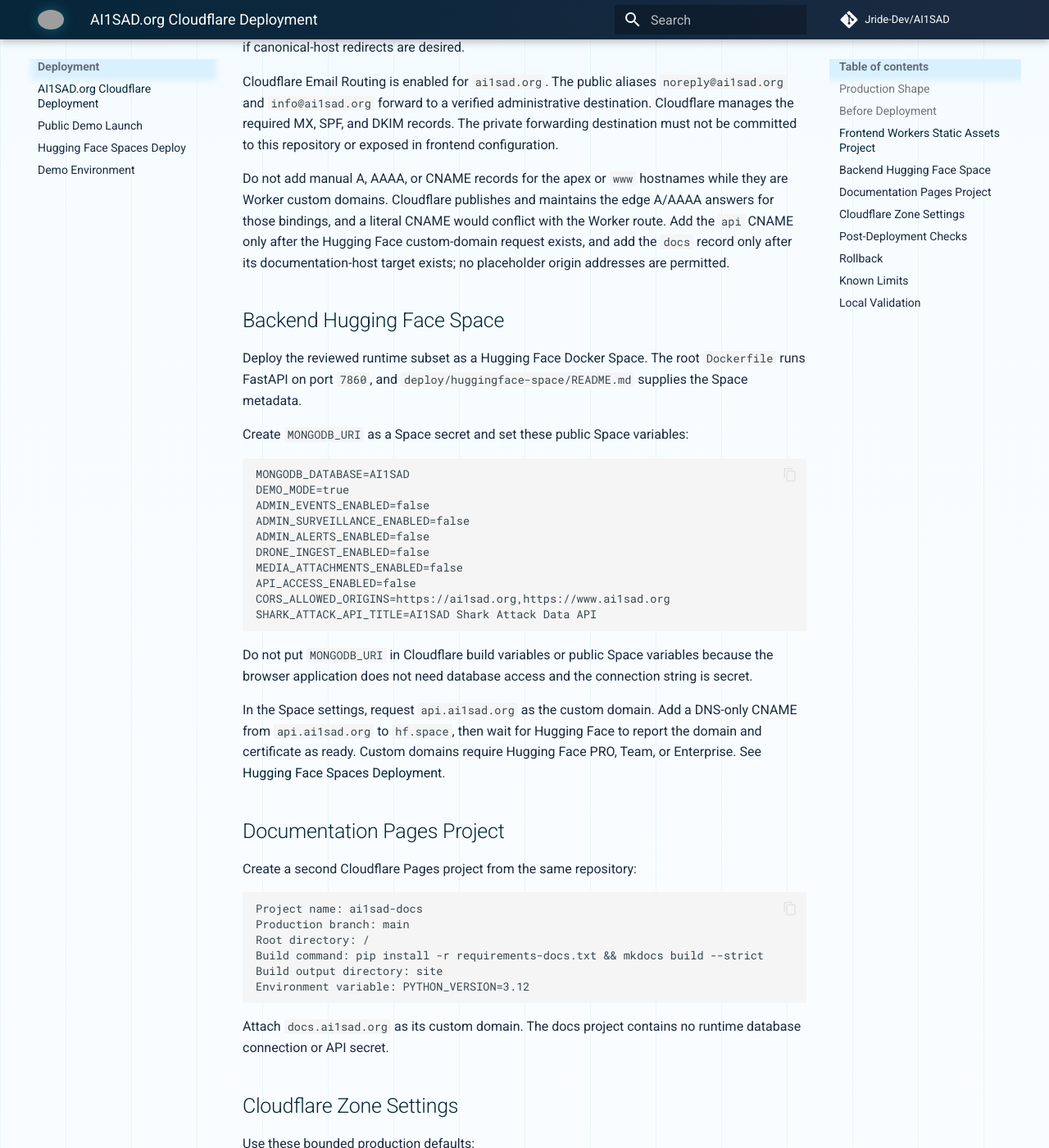
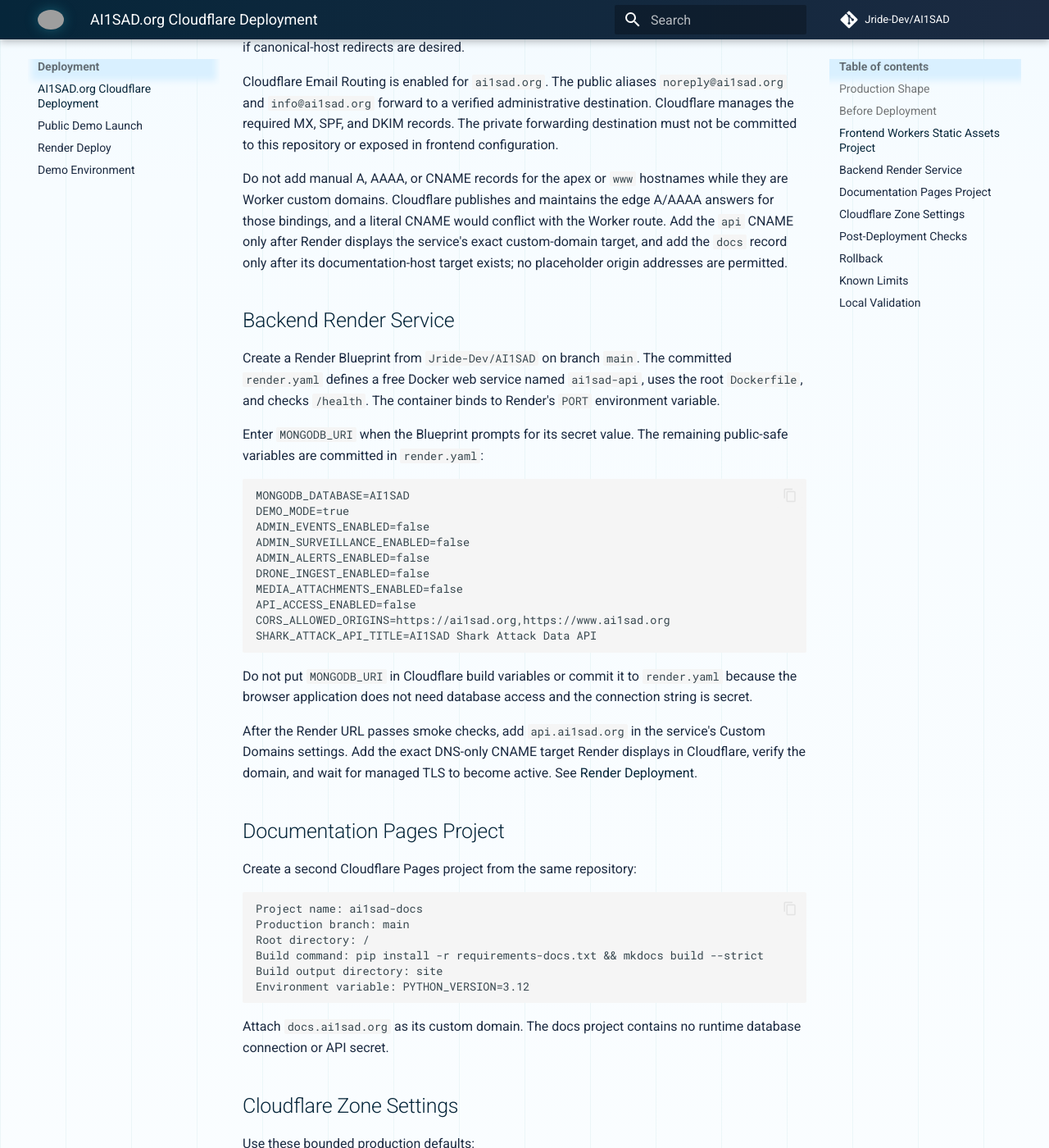
Before and after one commit to Jride-Dev/AI1SAD, an MkDocs documentation site: the page built from docs/CLOUDFLARE_DEPLOY.md, in a window 1280 px wide and 1400 px high, scrolled down 1690 px. Shown: the whole window at 82% size. Built offline with MkDocs 1.6.1 and Material for MkDocs 9.7.7, drawn with Linux system fonts in a browser that asks for light colours; comment, search, counter and statistics services are not loaded; some of the changed text lies outside the part shown; grey boxes are pictures that could not be loaded.

Commit message:
Switch backend deployment to Render

````diff
--- a/docs/CLOUDFLARE_DEPLOY.md
+++ b/docs/CLOUDFLARE_DEPLOY.md
@@ -8,7 +8,7 @@
 | --- | --- | --- |
 | `https://ai1sad.org` | Cloudflare Worker `ai1sad` with Static Assets | React dashboard and Incident Globe |
 | `https://www.ai1sad.org` | Cloudflare redirect | Redirects to the apex domain |
-| `https://api.ai1sad.org` | Hugging Face Docker Space | Read-only public API backed by MongoDB Atlas |
+| `https://api.ai1sad.org` | Render Docker web service | Read-only public API backed by MongoDB Atlas |
 | `https://docs.ai1sad.org` | Cloudflare Pages project `ai1sad-docs` | MkDocs documentation portal |
 
 The public deployment is a controlled demo. It does not enable admin writes, alerts, drone ingestion, media upload, billing, authentication, or private registry access. Target full working-version launch remains September 7, 2026.
@@ -17,7 +17,7 @@
 
 The production branch must contain the reviewed globe, deployment configuration, and documentation. Do not deploy directly from the current dirty working tree. Commit and push only after review.
 
-The configured MongoDB database currently contains `40,309` normalized incident documents and `3,398` Incident Globe projection documents. Keep the connection string in the Hugging Face Space secret named `MONGODB_URI` only.
+The configured MongoDB database currently contains `40,309` normalized incident documents and `3,398` Incident Globe projection documents. Keep the connection string in the Render secret environment variable named `MONGODB_URI` only.
 
 ## Frontend Workers Static Assets Project
 
@@ -47,13 +47,13 @@
 
 Cloudflare Email Routing is enabled for `ai1sad.org`. The public aliases `noreply@ai1sad.org` and `info@ai1sad.org` forward to a verified administrative destination. Cloudflare manages the required MX, SPF, and DKIM records. The private forwarding destination must not be committed to this repository or exposed in frontend configuration.
 
-Do not add manual A, AAAA, or CNAME records for the apex or `www` hostnames while they are Worker custom domains. Cloudflare publishes and maintains the edge A/AAAA answers for those bindings, and a literal CNAME would conflict with the Worker route. Add the `api` CNAME only after the Hugging Face custom-domain request exists, and add the `docs` record only after its documentation-host target exists; no placeholder origin addresses are permitted.
+Do not add manual A, AAAA, or CNAME records for the apex or `www` hostnames while they are Worker custom domains. Cloudflare publishes and maintains the edge A/AAAA answers for those bindings, and a literal CNAME would conflict with the Worker route. Add the `api` CNAME only after Render displays the service's exact custom-domain target, and add the `docs` record only after its documentation-host target exists; no placeholder origin addresses are permitted.
 
-## Backend Hugging Face Space
+## Backend Render Service
 
-Deploy the reviewed runtime subset as a Hugging Face Docker Space. The root `Dockerfile` runs FastAPI on port `7860`, and `deploy/huggingface-space/README.md` supplies the Space metadata.
+Create a Render Blueprint from `Jride-Dev/AI1SAD` on branch `main`. The committed `render.yaml` defines a free Docker web service named `ai1sad-api`, uses the root `Dockerfile`, and checks `/health`. The container binds to Render's `PORT` environment variable.
 
-Create `MONGODB_URI` as a Space secret and set these public Space variables:
+Enter `MONGODB_URI` when the Blueprint prompts for its secret value. The remaining public-safe variables are committed in `render.yaml`:
 
 ```text
 MONGODB_DATABASE=AI1SAD
@@ -68,9 +68,9 @@
 SHARK_ATTACK_API_TITLE=AI1SAD Shark Attack Data API
 ```
 
-Do not put `MONGODB_URI` in Cloudflare build variables or public Space variables because the browser application does not need database access and the connection string is secret.
+Do not put `MONGODB_URI` in Cloudflare build variables or commit it to `render.yaml` because the browser application does not need database access and the connection string is secret.
 
-In the Space settings, request `api.ai1sad.org` as the custom domain. Add a DNS-only CNAME from `api.ai1sad.org` to `hf.space`, then wait for Hugging Face to report the domain and certificate as ready. Custom domains require Hugging Face PRO, Team, or Enterprise. See [Hugging Face Spaces Deployment](HUGGINGFACE_SPACES_DEPLOY.md).
+After the Render URL passes smoke checks, add `api.ai1sad.org` in the service's Custom Domains settings. Add the exact DNS-only CNAME target Render displays in Cloudflare, verify the domain, and wait for managed TLS to become active. See [Render Deployment](RENDER_DEPLOY.md).
 
 ## Documentation Pages Project
 
@@ -124,7 +124,7 @@
 ## Rollback
 
 - Cloudflare Workers can roll the frontend back to a prior successful deployment; Cloudflare Pages can roll the docs back.
-- Hugging Face Spaces can roll the API back by restoring a previously validated Space repository revision while retaining the Space variables and secret.
+- Render can roll the API back to one of the recent successful deploys while retaining its environment variables and secret.
 - DNS changes should be reverted only to the last verified target; do not delete the MongoDB data or source collections as part of a frontend rollback.
 
 ## Known Limits
@@ -146,11 +146,11 @@
 - Cloudflare Worker deployment: passed; `ai1sad.org`, `www.ai1sad.org`, and `/incident-globe` returned HTTP `200` over HTTPS, with managed IPv4 and IPv6 edge answers.
 - Email Routing: `ready`; the `noreply` and `info` forwarding rules are enabled, and Cloudflare reports the required MX, SPF, and DKIM records.
 - MkDocs strict build: passed.
-- Docker image and Space metadata: validated locally; the container health check and `/health` passed on port `7860`, with the production frontend CORS origin allowed.
+- Docker image and Render Blueprint: validated locally; the container health check and `/health` passed on port `10000`, with the production frontend CORS origin allowed.
 - README local links/images check: `64` checked, `0` missing.
 - Changed-file secret and prohibited-language scans: passed with no credential values or prohibited claims.
 - Git whitespace check: passed with CRLF normalization warnings only.
 - `sitemap.xml`: validated locally.
 - Frontend audit: seven existing development/build-chain advisories remain (`1` low, `3` moderate, `3` high); no broad dependency update was performed in this deployment-preparation change.
 
-Frontend deployment, apex/`www` DNS, TLS, Email Routing, and frontend production smoke checks are complete. Hugging Face Space deployment plus `api.ai1sad.org` and documentation hosting plus `docs.ai1sad.org` remain pending; do not create their DNS records until each service provides or requests its real target.
+Frontend deployment, apex/`www` DNS, TLS, Email Routing, and frontend production smoke checks are complete. Render API deployment plus `api.ai1sad.org` and documentation hosting plus `docs.ai1sad.org` remain pending; do not create their DNS records until each service provides or requests its real target.
--- a/mkdocs.yml
+++ b/mkdocs.yml
@@ -166,5 +166,5 @@
   - Deployment:
       - AI1SAD.org Cloudflare Deployment: CLOUDFLARE_DEPLOY.md
       - Public Demo Launch: PUBLIC_DEMO_LAUNCH.md
-      - Hugging Face Spaces Deploy: HUGGINGFACE_SPACES_DEPLOY.md
+      - Render Deploy: RENDER_DEPLOY.md
       - Demo Environment: DEMO_ENVIRONMENT.md
````
Also changed, not shown: README.md (+2 -2 lines), deploy/huggingface-space/README.md (deleted, +0 -15 lines), docs/DEPLOYMENT_READINESS.md (+4 -4 lines), docs/HUGGINGFACE_SPACES_DEPLOY.md (deleted, +0 -70 lines), docs/NEXT_PHASE.md (+1 -1 lines), docs/PROJECT_STATUS.md (+6 -5 lines), docs/PUBLIC_DEMO_LAUNCH.md (+4 -4 lines), docs/RENDER_DEPLOY.md (added, +50 -0 lines), render.yaml (added, +31 -0 lines), 1 other file.
